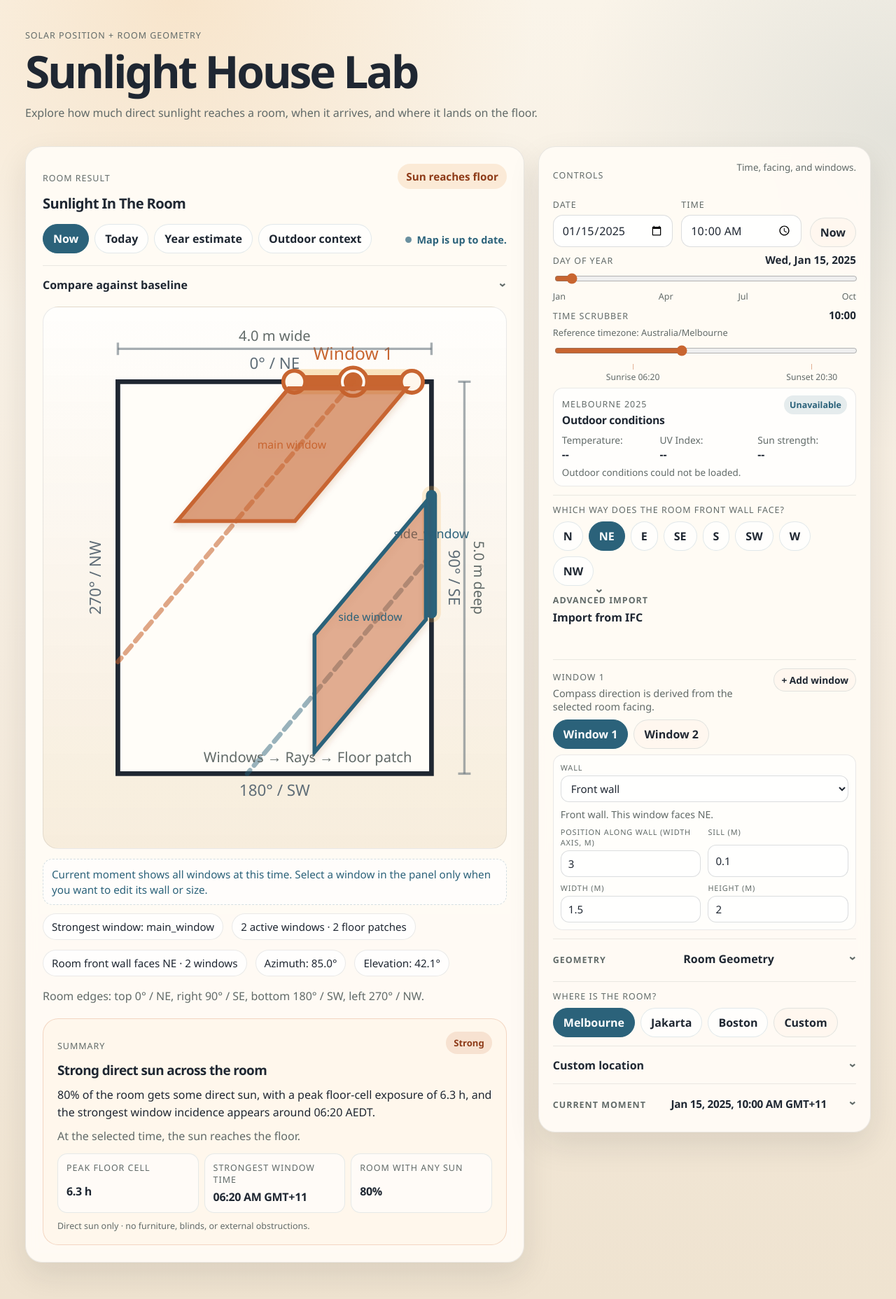
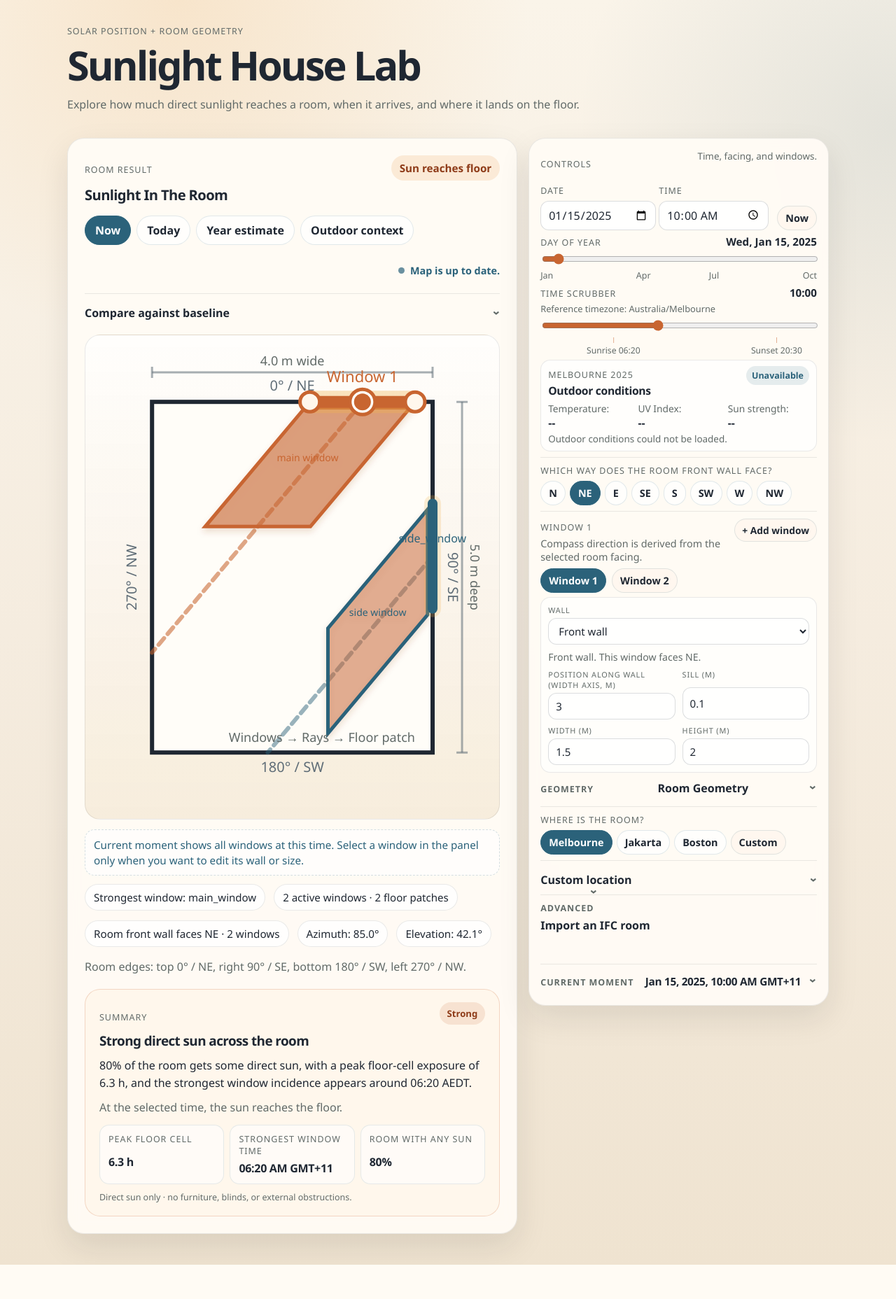
Before and after one commit to adhni/sunlight_house_project, a Flask app: page / in a window 1280 px wide. Shown: the whole page at 70% size. After the commit the page ends 1807 px from the top, so only its background shows below. Run offline with Flask 3, Linux system fonts and the light colour scheme; some libraries are stand-ins or nearby versions.

Commit message:
Restore UI interactions and compact layout

```diff
--- a/static/app.js
+++ b/static/app.js
@@ -2008,13 +2008,15 @@
       <svg viewBox="${viewBox}" role="img" aria-label="Top-down room snapshot">
         ${defs}
         <rect x="0" y="0" width="${width}" height="${depth}" fill="#fffdf8" stroke="#1f2732" stroke-width="0.06"></rect>
+        <g pointer-events="none" aria-hidden="true">
+          ${rayLines}
+          <g filter="url(#patchShadow)">${patchPolygons}</g>
+          ${noPatch}
+          ${dimensionGuides}
+          ${sideLabels}
+          ${sourceLegend}
+        </g>
         ${windowElements}
-        ${rayLines}
-        <g filter="url(#patchShadow)">${patchPolygons}</g>
-        ${noPatch}
-        ${dimensionGuides}
-        ${sideLabels}
-        ${sourceLegend}
       </svg>
     `;
   }
--- a/static/styles.css
+++ b/static/styles.css
@@ -31,9 +31,9 @@ body.is-dragging-window {
 }
 
 .page-shell {
-  width: min(1360px, calc(100% - 72px));
+  width: min(1088px, calc(100% - 48px));
   margin: 0 auto;
-  padding: 30px 0 52px;
+  padding: 24px 0 44px;
 }
 
 .hero {
@@ -44,7 +44,7 @@ body.is-dragging-window {
 
 .hero-compact h1 {
   margin: 0;
-  font-size: clamp(2.6rem, 5vw, 4.4rem);
+  font-size: clamp(2.6rem, 4.5vw, 3.6rem);
   line-height: 0.95;
   letter-spacing: -0.05em;
 }
@@ -112,8 +112,8 @@ summary {
 
 .workspace-grid {
   display: grid;
-  grid-template-columns: minmax(0, 1.2fr) minmax(380px, 0.8fr);
-  gap: 20px;
+  grid-template-columns: minmax(0, 3fr) minmax(420px, 2fr);
+  gap: 16px;
   align-items: start;
 }
 
@@ -128,7 +128,37 @@ summary {
 
 .controls-card {
   display: grid;
-  gap: 12px;
+  gap: 8px;
+  padding: 16px;
+}
+
+.controls-card .control-group {
+  gap: 6px;
+  padding-top: 10px;
+}
+
+.controls-card .chip-row {
+  gap: 6px;
+}
+
+.controls-card .chip-button {
+  padding: 7px 11px;
+  font-size: 0.9rem;
+}
+
+.controls-card input,
+.controls-card select {
+  padding: 8px 10px;
+  border-radius: 12px;
+}
+
+.controls-card .explore-slider-group {
+  gap: 4px;
+}
+
+.controls-card .outdoor-conditions-card {
+  gap: 5px;
+  padding: 8px 10px;
 }
 
 .controls-note {
@@ -1070,7 +1100,7 @@ input[type="range"] {
 }
 
 .room-snapshot-large {
-  min-height: 620px;
+  min-height: 500px;
 }
 
 .room-snapshot svg {
@@ -1225,7 +1255,7 @@ input[type="range"] {
 
 @media (max-width: 1180px) {
   .page-shell {
-    width: min(100% - 40px, 1360px);
+    width: min(100% - 40px, 1088px);
   }
 
   .workspace-grid {
--- a/templates/index.html
+++ b/templates/index.html
@@ -384,24 +384,6 @@
                 </div>
               </section>
 
-              <details class="subtle-details control-group ifc-import-group">
-                <summary>
-                  <span class="section-kicker">Advanced import</span>
-                  <strong>Import from IFC</strong>
-                </summary>
-                <div class="window-builder-header">
-                  <div>
-                    <span class="explorer-label">IFC room import</span>
-                    <p class="window-builder-copy">Import one rectangular room and its nearby windows. Verify the room bearing after import.</p>
-                  </div>
-                </div>
-                <div class="ifc-import-row">
-                  <input id="ifc-file-input" type="file" accept=".ifc">
-                  <button id="ifc-import-button" type="button" class="chip-button chip-button-soft">Import IFC</button>
-                </div>
-                <p id="ifc-import-status" class="field-help" role="status"></p>
-              </details>
-
               <section class="control-group">
                 <div class="window-builder-header">
                   <div>
@@ -429,19 +411,19 @@
                   <div class="field-row field-row-4">
                     <label>
                         <span id="window-position-label">Position along wall (m)</span>
-                        <input type="number" min="0.01" step="0.1" name="window_span_center" value="{{ form_values.window_span_center }}">
+                        <input type="number" min="0.01" step="any" name="window_span_center" value="{{ form_values.window_span_center }}">
                     </label>
                     <label>
                       <span>Sill (m)</span>
-                        <input type="number" min="0" step="0.1" name="window_sill_height" value="{{ form_values.window_sill_height }}">
+                        <input type="number" min="0" step="any" name="window_sill_height" value="{{ form_values.window_sill_height }}">
                     </label>
                     <label>
                       <span>Width (m)</span>
-                        <input type="number" min="0.01" step="0.1" name="window_width" value="{{ form_values.window_width }}">
+                        <input type="number" min="0.01" step="any" name="window_width" value="{{ form_values.window_width }}">
                     </label>
                     <label>
                       <span>Height (m)</span>
-                        <input type="number" min="0.01" step="0.1" name="window_height" value="{{ form_values.window_height }}">
+                        <input type="number" min="0.01" step="any" name="window_height" value="{{ form_values.window_height }}">
                     </label>
                   </div>
                   <button id="remove-window-button" type="button" class="chip-button chip-button-soft">Remove this window</button>
@@ -459,15 +441,15 @@
                     <div class="field-row field-row-3">
                       <label>
                         <span>Width (m)</span>
-                        <input type="number" min="0.1" step="0.1" name="room_width" value="{{ form_values.room_width }}">
+                        <input type="number" min="0.1" step="any" name="room_width" value="{{ form_values.room_width }}">
                       </label>
                       <label>
                         <span>Depth (m)</span>
-                        <input type="number" min="0.1" step="0.1" name="room_depth" value="{{ form_values.room_depth }}">
+                        <input type="number" min="0.1" step="any" name="room_depth" value="{{ form_values.room_depth }}">
                       </label>
                       <label>
                         <span>Ceiling (m)</span>
-                        <input type="number" min="0.1" step="0.1" name="room_height" value="{{ form_values.room_height }}">
+                        <input type="number" min="0.1" step="any" name="room_height" value="{{ form_values.room_height }}">
                       </label>
                     </div>
                   </section>
@@ -522,6 +504,19 @@
                     </div>
                   </details>
                 </div>
+              </details>
+
+              <details class="subtle-details control-group ifc-import-group">
+                <summary>
+                  <span class="section-kicker">Advanced</span>
+                  <strong>Import an IFC room</strong>
+                </summary>
+                <p class="window-builder-copy">Import one rectangular room and nearby windows, then verify its bearing.</p>
+                <div class="ifc-import-row">
+                  <input id="ifc-file-input" type="file" accept=".ifc">
+                  <button id="ifc-import-button" type="button" class="chip-button chip-button-soft">Import</button>
+                </div>
+                <p id="ifc-import-status" class="field-help" role="status"></p>
               </details>
 
               <details class="subtle-details control-group current-moment-details">
```
Also changed, not shown: package.json (added, +10 -0 lines), playwright.config.mjs (added, +36 -0 lines), tests/browser/core-interactions.spec.mjs (added, +82 -0 lines), .github/workflows/pr-checks.yml, README.md, package-lock.json (added), 1 other file.
